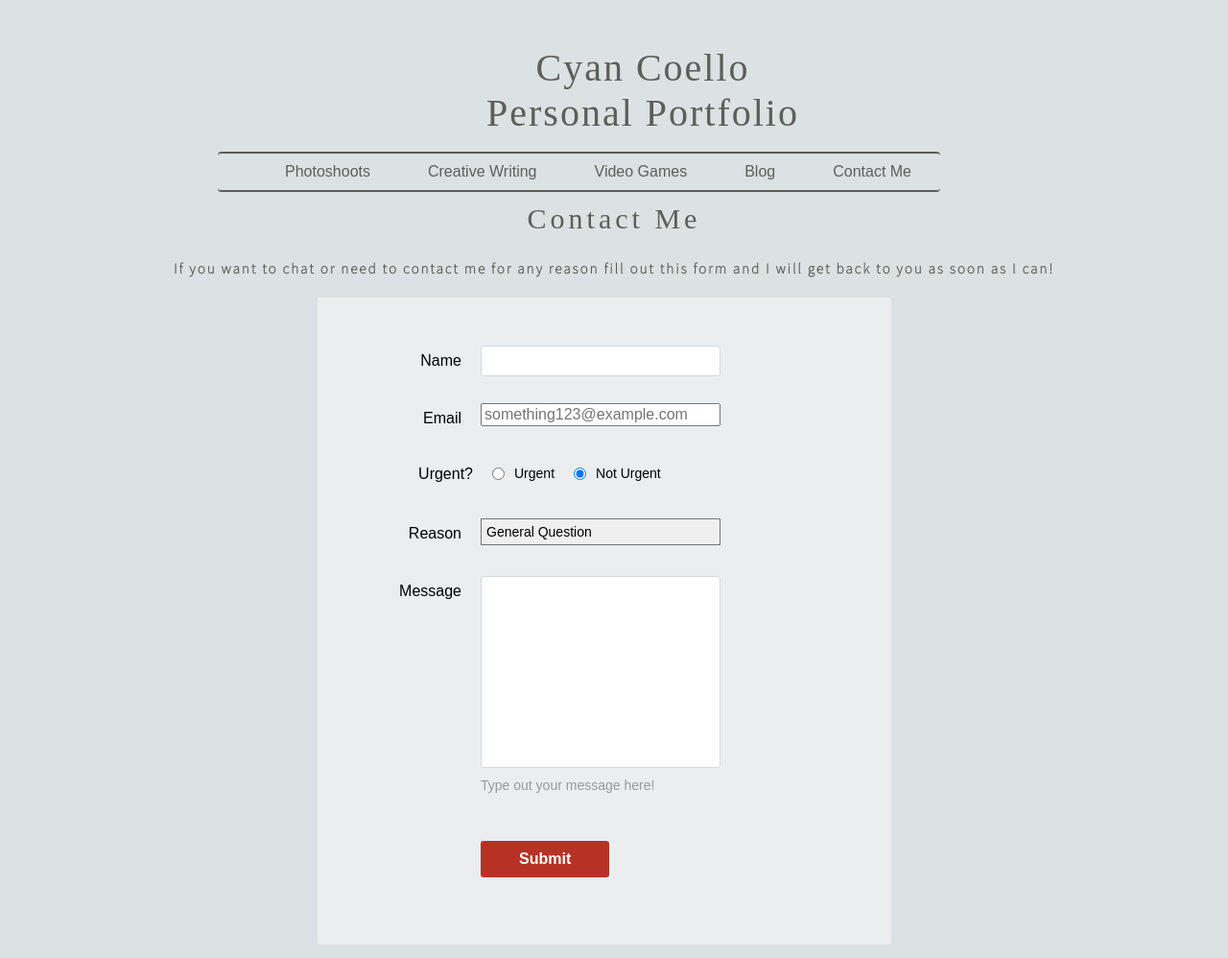
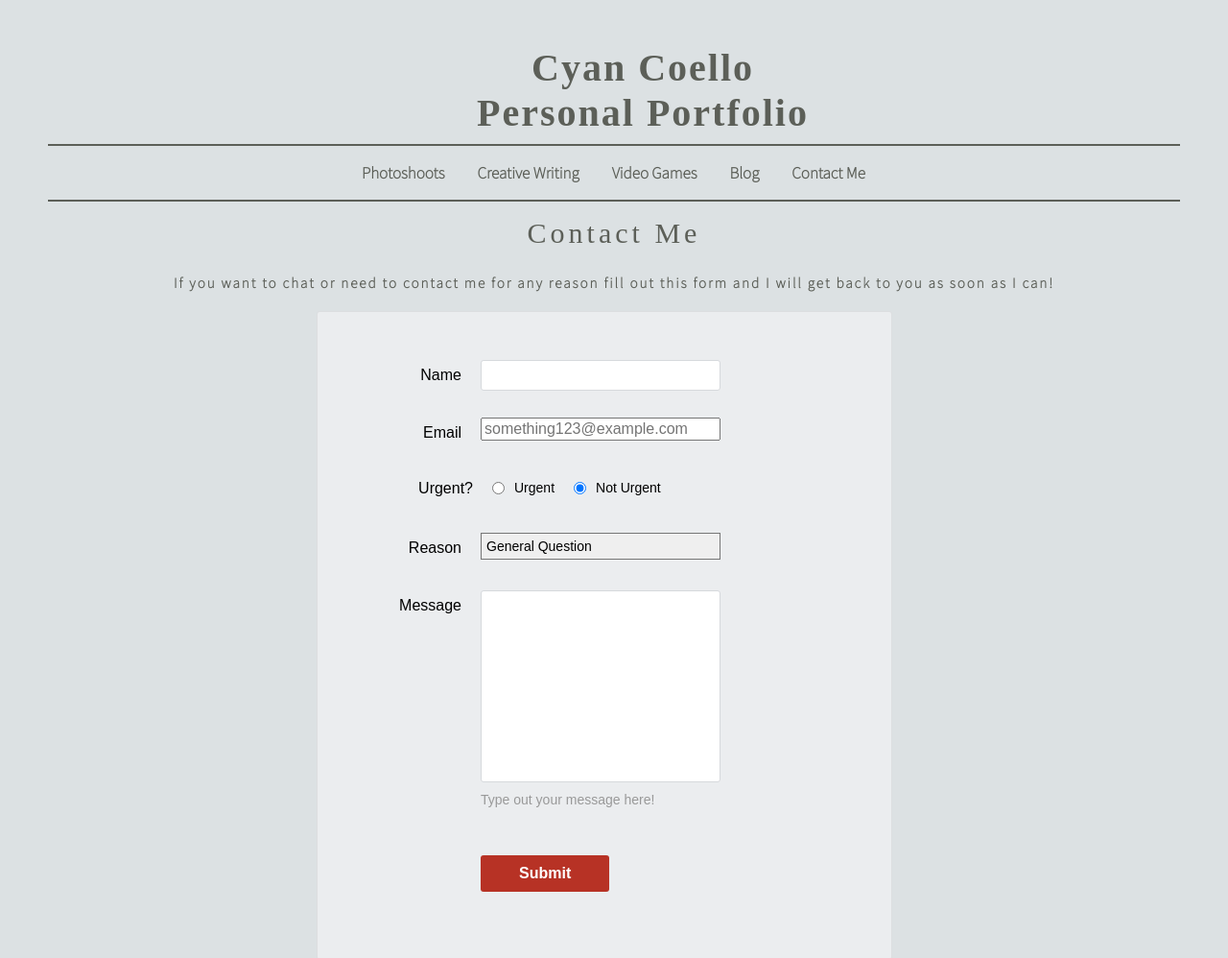
Before and after one commit to cyan-coellosingleton/Web-Design, a plain HTML site: page MyWebsite/connectme.html in a window 1280 px wide. Shown: the top 998 px of the page at 96% size. Drawn offline with Linux system fonts and the light colour scheme; a web font is replaced by a local one.

Commit message:
Add files via upload

```diff
--- a/MyWebsite/connectme.html
+++ b/MyWebsite/connectme.html
@@ -12,22 +12,21 @@
             <h1><a href="index.html">Cyan Coello<br> Personal Portfolio</a>
           </header>
           <main id="page-content" class="container">
-            <nav id="main-nav"></nav>
-                <ul class="main-nav">
-                    <li><a href="photoshoots.html">Photoshoots</a></li>
-                    <li><a href="CreativeWriting.html">Creative Writing</a></li>
-                    <li class="dropdown">
-                        <a href="VideoGames.html">Video Games</a>
-                        <ul class="drop-nav">
-                          <li><a href="Breakfast.html">Action Games</a></li>
-                          <li><a href="lunch.html">Classic Games</a></li>
-                          <li class="flyout">
-                            <a href="dinner.html">Cozy Games</a>
-                            <ul class="flyout-nav">
-                              <li><a href="#">Animal Crossing New Horizons</a></li>
-                              <li><a href="#">Stardew Valley</a></li>
-                              <li><a href="#">Hollow Knight</a></li>
+            <div class="mainmenu">
+              <ul>
+                  <li style="padding-left:310px;"><a href="photoshoots.html">Photoshoots</a></li>
+                  <li ><a href="CreativeWriting.html">Creative Writing</a></li>
+                  <li><a href="VideoGames.html">Video Games</a>
+                      <ul class="dropdown">
+                          <li style="background-color: #DCE1E3;"><a href="#">Action Games</a></li>
+                          <li style="background-color: #DCE1E3;"><a href="#">Classic Games</a></li>
+                          <li style="background-color: #DCE1E3;"><a href="#">Cozy Games</a>
+                              <ul class="dropdown">
+                                  <li style="background-color: #DCE1E3;"><a href="#">Animal Crossing</a></li>
+                                  <li style="background-color: #DCE1E3;"><a href="#">Hollow Knight</a></li>
+                                  <li style="background-color: #DCE1E3;"><a href="#">Stardew Valley</a></li>
                               </ul>
+                          </li>
                       </ul>
                   </li>
                   <li><a href="Blog.html">Blog</a></li>
--- a/MyWebsite/css/style.css
+++ b/MyWebsite/css/style.css
@@ -95,41 +95,6 @@ article p {
   height: 50%;
   padding: 20px;
 }
-
-#navigation {
-	font-size: 16px;
-	line-height: 1.4em;
-}
-
-ul {
-	list-style-type: none;
-	margin: 0px;
-}
-ul a,
-ul a:visited,
-ul a:link {
-	text-decoration: none;
-	color: #5C5F58;
-}
-/* #main-nav ul li a,
-#main-nav ul li a:visited {
-	width: 20%;
-	padding: 5px;
-	display: block;
-	float: left;
-	text-align: center;
-	background-color:#DCE1E3;
-	color: #5C5F58;
-	border-top: 2px solid #5C5F58;
-	border-bottom: 2px solid #5C5F58;
-}
-#main-nav ul li a:hover,
-#main-nav ul li a:focus,
-#main-nav ul li a:active {
-	color: #B73225;
-	border-top: 2px solid #B73225;
-	border-bottom: 2px solid #B73225;
-} */
 footer	{
 	clear:both;
 	margin: 4rem 0rem;
@@ -171,69 +136,68 @@ footer nav{
   .fa-instagram {
 	color: #5C5F58;
   }
+.mainmenu ul {
+	float: left;
+	width: 100%;
+	list-style: none;
+	color:#5C5F58;
+	background: #DCE1E3;
+	padding-left:0px;
+	border: solid #5C5F58;
+	border-width: 2px 0;
+	margin: 0 0 1em 0;
+}
+.mainmenu a,
+.mainmenu a:visited {
+	display: block;
+	font-family:'Assistant', sans-serif;
+	font-size:17px;
+	font-weight:bold;
+	color: #5C5F58;
+	text-decoration: none;
+	padding: 1em 1em;
+}
+.mainmenu a:hover{
+	color:#B73225;
+}
 
+.mainmenu ul li {
+	float:left;
+}
 
-  .main-nav {
-	float:left;
-	border-radius: 4px;
-	margin-top: 8px;
-	border-top: 2px solid #5C5F58;
-	border-bottom: 2px solid #5C5F58;
-	float:right;
-	margin-right: 200px;
-  }
-	.main-nav > li {
-	  float: left;
-	}
-	.main-nav li:first-child {
-	  border-left: none;
-	}
-	.main-nav a {
-	  color: #fff;
-	  display: block;
-	  padding: 10px 30px;
-	  text-decoration: none;
-	}
-  .dropdown,
-  .flyout {
-	position: relative;
-  }
-  .dropdown:after {
-	font-size: .5em;
-	display: block;
+.mainmenu li ul {
 	position: absolute;
-	top: 38%;
-	right: 12%;
-  }
-  .drop-nav,
-  .flyout-nav {
-	position: absolute;
-	display: none;
-	background: white;
-  }
-  .drop-nav li {
-	border-bottom: 1px solid rgba(255,255,255,.2);
-  }
-  .dropdown:hover > .drop-nav,
-  .flyout:hover > .flyout-nav {
-	display: block;
-  }
-  .flyout-nav {
-	left: 100%;
-	top: 0;
-  }
-  .flyout:hover a,
-  .flyout-nav {
-	background: white;
-  }
+	height: auto;
+	width:15em;
+	border-width: 1px;
+	margin: 0;
+}
 
+.mainmenu li li {
+	width:15em ;
+}
 
+.mainmenu li ul ul {
+	margin: -3em 0 0 14em;
+}
 
-  a {
-	 color: white;
-	  text-decoration: none;
-	 }
+.dropdown,
+.mainmenu li:hover ul ul
+{
+	left: -999em;
+}
 
+.mainmenu li:hover>.dropdown
+{
+	left: auto;
+}
+
+a{
+	color:white;
+}
+html {
+	scroll-behavior: smooth;
+   }
   .arrow {
 	text-align: center;
 	padding-top: 50px;
--- a/MyWebsite/css/style2.css
+++ b/MyWebsite/css/style2.css
@@ -61,42 +61,6 @@ p{
     text-align: center;
 }
 
-#navigation {
-	font-size: 16px;
-	line-height: 1.4em;
-}
-
-ul {
-	list-style-type: none;
-	margin: 0px;
-}
-ul a,
-ul a:visited,
-ul a:link {
-	text-decoration: none;
-	color: #5C5F58;
-}
-/* #main-nav ul li a,
-#main-nav ul li a:visited {
-	width: 20%;
-	padding: 5px;
-	display: block;
-	float: left;
-	text-align: center;
-	background-color:#DCE1E3;
-	color: #5C5F58;
-	border-top: 2px solid #5C5F58;
-	border-bottom: 2px solid #5C5F58;
-}
-#main-nav ul li a:hover,
-#main-nav ul li a:focus,
-#main-nav ul li a:active {
-	color: #B73225;
-	border-top: 2px solid #B73225;
-	border-bottom: 2px solid #B73225;
-} */
-
-
 #writing h3{
 	font-size: 25px;
 	text-align: center;
@@ -107,8 +71,6 @@ ul a:link {
 	font-size: 15px;
 	text-align: left;
 	column-count: 3;
-
-
 }
 
 footer	{
@@ -168,26 +130,6 @@ footer nav{
       max-width: 100%;
     }
   }
-h1 a, a:active, a:visited {
-    text-decoration:none;
-    color:#5C5F58;
-    font-family: 'Baskervville', serif;
-    letter-spacing:2px;
-    font-weight: lighter;
-    float: center;
-    padding:0px;
-    margin:0px;
-}
-a:hover{
-    text-decoration:none;
-    color:#B73225;
-    font-family: 'Baskervville', serif;
-    letter-spacing:2px;
-    font-weight: lighter;
-    float: center;
-    padding:0px;
-    margin:0px;
-}
 
 
 .contact-form-header {
@@ -420,57 +362,65 @@ box-shadow: none; /* Remove default red glow in Firefox */
     vertical-align:top
   }
 
-  .main-nav {
+  .mainmenu ul {
+    float: left;
+    width: 100%;
+    list-style: none;
+    color:#5C5F58;
+    background: #DCE1E3;
+    padding-left:0px;
+    border: solid #5C5F58;
+    border-width: 2px 0;
+    margin: 0 0 1em 0;
+  }
+  .mainmenu a,
+  .mainmenu a:visited {
+    display: block;
+    font-family:'Assistant', sans-serif;
+    font-size:17px;
+    font-weight:bold;
+    color: #5C5F58;
+    text-decoration: none;
+    padding: 1em 1em;
+  }
+  .mainmenu a:hover{
+    color:#B73225;
+  }
+
+  .mainmenu ul li {
     float:left;
-    border-radius: 4px;
-    margin-top: 8px;
-    border-top: 2px solid #5C5F58;
-    border-bottom: 2px solid #5C5F58;
-    float:right;
-    margin-right: 250px;
+  }
 
-    }
-    .main-nav > li {
-      float: left;
-    }
-    .main-nav li:first-child {
-      border-left: none;
-    }
-    .main-nav a {
-      color: #fff;
-      display: block;
-      padding: 10px 30px;
-      text-decoration: none;
-    }
-    .dropdown,
-    .flyout {
-    position: relative;
-    }
-    .dropdown:after {
-    font-size: .5em;
-    display: block;
+  .mainmenu li ul {
     position: absolute;
-    top: 38%;
-    right: 12%;
-    }
-    .drop-nav,
-    .flyout-nav {
-    position: absolute;
-    display: none;
-    background: white;
-    }
-    .drop-nav li {
-    border-bottom: 1px solid rgba(255,255,255,.2);
-    }
-    .dropdown:hover > .drop-nav,
-    .flyout:hover > .flyout-nav {
-    display: block;
-    }
-    .flyout-nav {
-    left: 100%;
-    top: 0;
-    }
-    .flyout:hover a,
-    .flyout-nav {
-    background: white;
-    }
+    height: auto;
+    width:15em;
+    border-width: 1px;
+    margin: 0;
+  }
+
+  .mainmenu li li {
+    width:15em ;
+  }
+
+  .mainmenu li ul ul {
+    margin: -3em 0 0 14em;
+  }
+
+  .dropdown,
+  .mainmenu li:hover ul ul
+  {
+    left: -999em;
+  }
+
+  .mainmenu li:hover>.dropdown
+  {
+    left: auto;
+  }
+a{
+  text-decoration: none;
+  color:#5C5F58;
+}
+a:hover{
+  color:#B73225;
+}
```
Also changed, not shown: MyWebsite/Blog.html (+14 -15 lines), MyWebsite/CreativeWriting.html (+17 -18 lines), MyWebsite/VideoGames.html (+14 -15 lines), MyWebsite/index.html (+14 -15 lines), MyWebsite/photoshoots.html (+14 -15 lines). Lines whose indentation alone changed are shown as unchanged.
